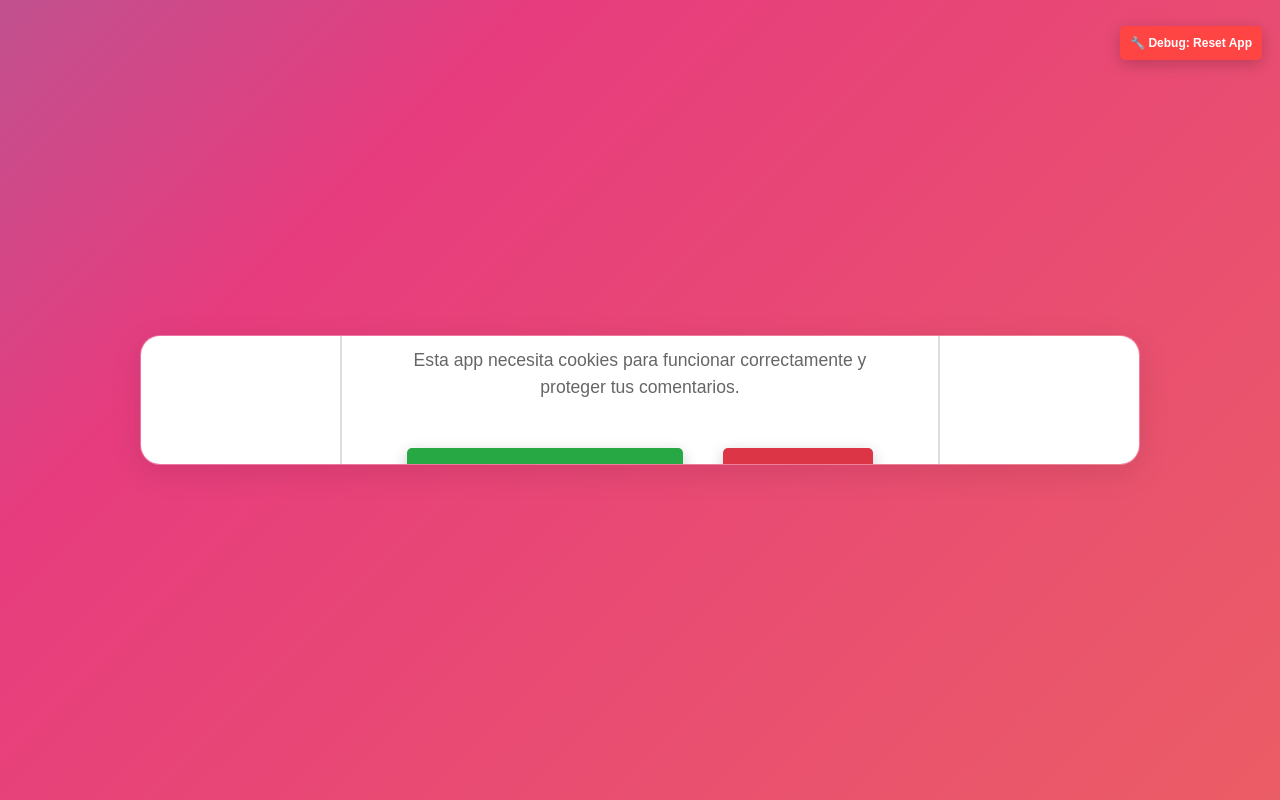
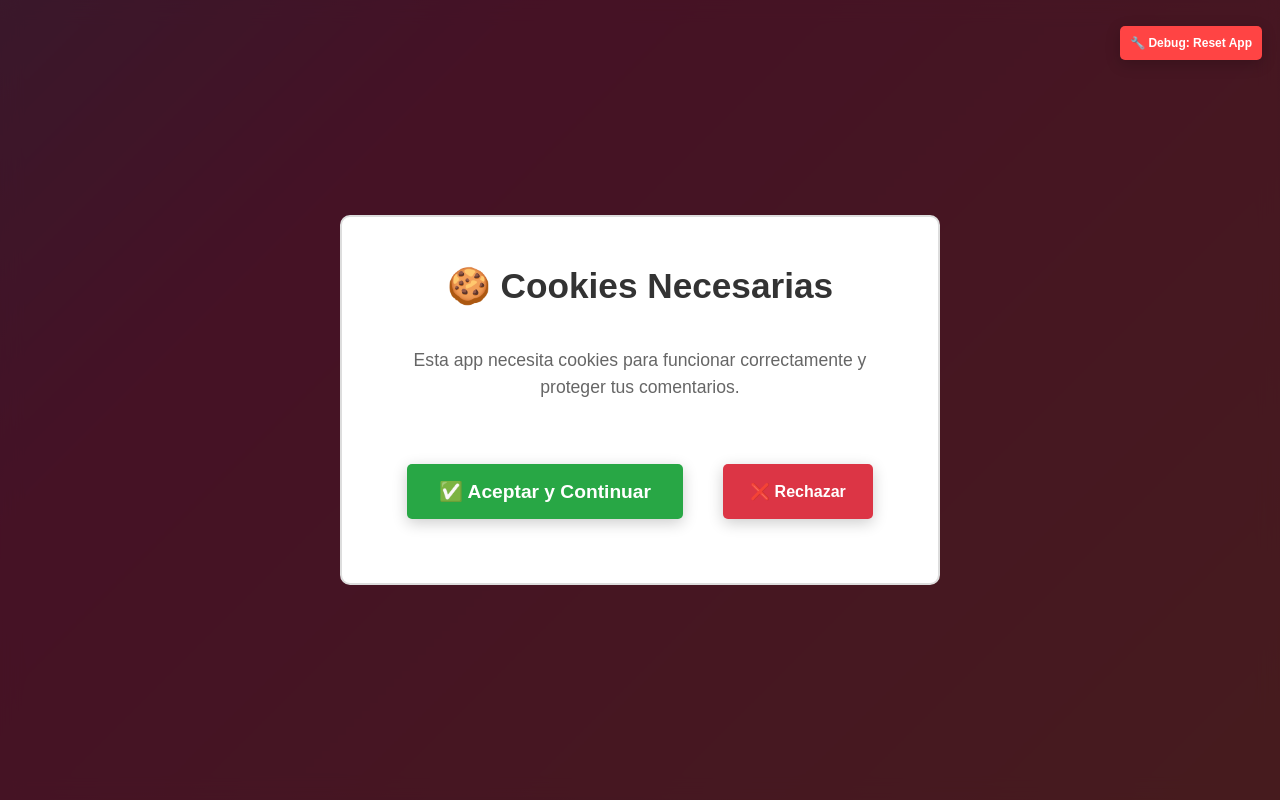
Before and after one commit to felip3-14/Afirmaciones_Diarias, a Django app: page / in a window 1280 px wide. Run offline with Django 5.2, Linux system fonts and the light colour scheme; data that the repository does not hold is empty.

Commit message:
Fix: Forzar pantalla completa para cookies en móviles
- Se movieron las pantallas de cookies fuera del .container para evitar conflictos de CSS.
- Se modificó el CSS para que las pantallas de cookies sean superposiciones a pantalla completa (100vh/100vw).
- Se ajustó el JavaScript para controlar explícitamente la visibilidad del contenedor principal.
- Esto soluciona el problema de la pantalla de cookies restringida en móviles.

```diff
--- a/afirmaciones/templates/afirmaciones/index.html
+++ b/afirmaciones/templates/afirmaciones/index.html
@@ -69,6 +69,7 @@
             text-align: center;
             position: relative;
             overflow: hidden;
+            display: none; /* Oculto por defecto, JS lo mostrará */
         }
 
         /* Estilos base para desktop */
@@ -161,21 +162,23 @@
         }
 
         /* Pantalla de consentimiento de cookies - SIMPLE */
-        .cookie-consent-screen {
+        .cookie-consent-screen, .cookie-declined-screen {
             position: fixed;
             top: 0;
             left: 0;
-            right: 0;
-            bottom: 0;
-            background: white;
+            width: 100%;
+            height: 100%;
+            background: rgba(0, 0, 0, 0.7);
+            backdrop-filter: blur(10px);
             display: flex;
             align-items: center;
             justify-content: center;
             z-index: 1000;
-            padding: 2rem;
+            padding: 1rem;
+            display: none; /* Oculto por defecto */
         }
 
-        .consent-content {
+        .consent-content, .declined-content {
             background: white;
             padding: 2rem;
             border-radius: 10px;
@@ -184,6 +187,10 @@
             text-align: center;
             border: 2px solid #ddd;
             color: #333;
+            display: flex;
+            gap: 1rem;
+            justify-content: center;
+            flex-wrap: wrap;
         }
 
         .consent-content h1 {
@@ -583,9 +550,8 @@
     </style>
 </head>
 <body>
-    <div class="container">
-        <!-- Pantalla de consentimiento de cookies SIMPLIFICADA -->
-        <div class="cookie-consent-screen" id="cookieConsentScreen" style="display: flex;">
+    <!-- Pantallas de Cookies (fuera del contenedor principal) -->
+    <div class="cookie-consent-screen" id="cookieConsentScreen" style="display: none;">
         <div class="consent-content">
             <h1>🍪 Cookies Necesarias</h1>
             <p>Esta app necesita cookies para funcionar correctamente y proteger tus comentarios.</p>
@@ -746,12 +712,19 @@
             }
         });
 
-        // Función para ocultar todas las pantallas
+        // Función para ocultar todas las pantallas y el contenedor principal
         function hideAllScreens() {
             document.getElementById('cookieConsentScreen').style.display = 'none';
             document.getElementById('cookieDeclinedScreen').style.display = 'none';
-            document.getElementById('welcomeScreen').style.display = 'none';
-            document.getElementById('dashboard').style.display = 'none';
+
+            const container = document.querySelector('.container');
+            container.style.display = 'none';
+
+            const welcomeScreen = document.getElementById('welcomeScreen');
+            if (welcomeScreen) welcomeScreen.style.display = 'none';
+
+            const dashboard = document.getElementById('dashboard');
+            if (dashboard) dashboard.style.display = 'none';
         }
 
         // Manejar formulario de nombre
@@ -775,15 +748,16 @@
 
         function showDashboard() {
             hideAllScreens();
+            document.querySelector('.container').style.display = 'block';
             document.getElementById('dashboard').style.display = 'block';
             console.log('📊 Mostrando dashboard para usuario:', currentUser);
 
-            // Configurar nombre del usuario en el formulario si ya está guardado
+            // Configurar nombre del usuario en el formulario
             if (currentUser) {
                 const nameField = document.querySelector('#simpleCommentForm input[name="nombre_comentario"]');
                 if (nameField) {
                     nameField.value = currentUser;
-                    nameField.style.backgroundColor = '#e8f5e8'; // Verde suave para mostrar que está pre-llenado
+                    nameField.style.backgroundColor = '#e8f5e8';
                 }
             }
 
```
Also changed, not shown: other parts of afirmaciones/templates/afirmaciones/index.html (+4 -44 lines). Lines whose indentation alone changed are shown as unchanged.
